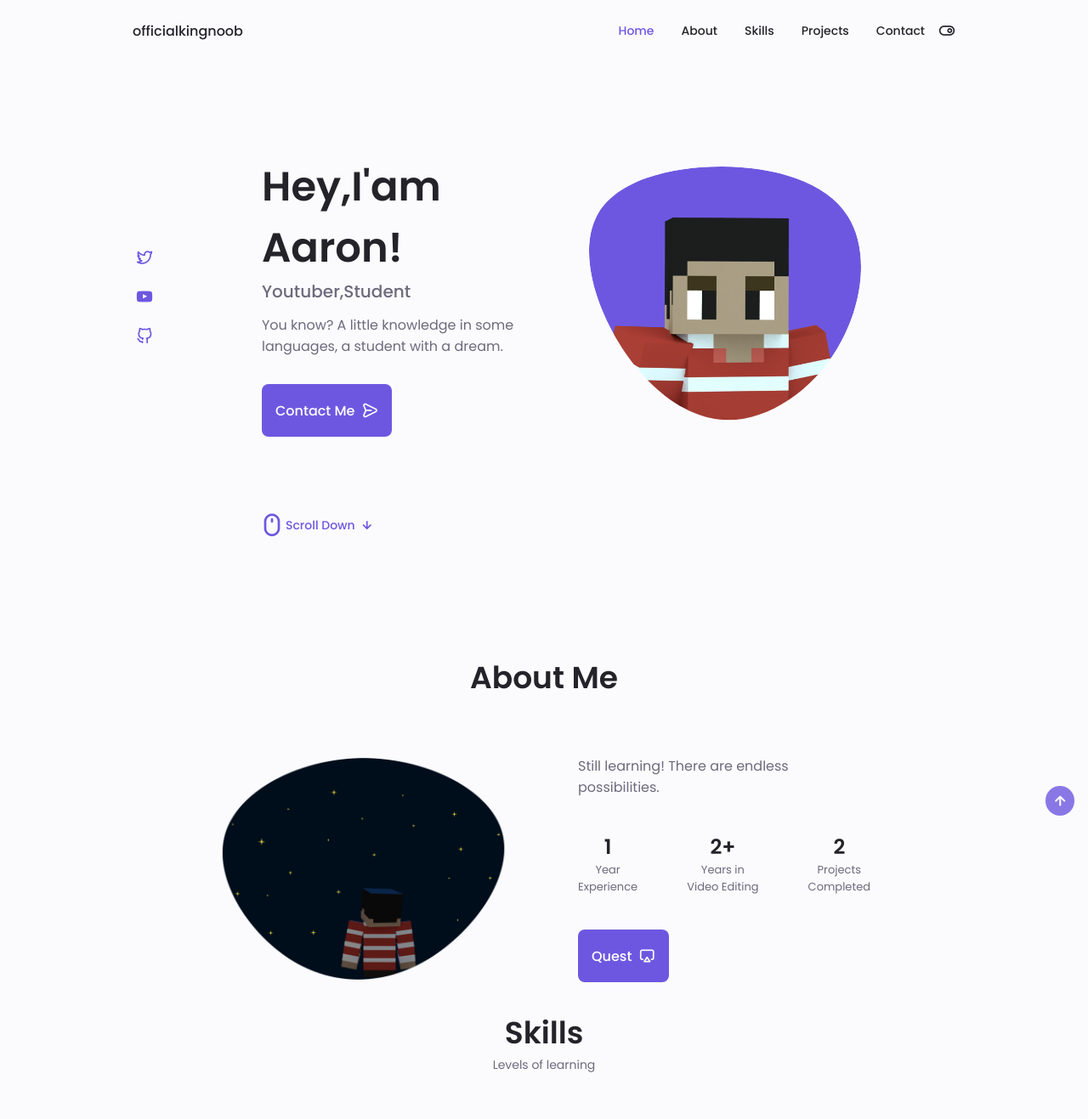
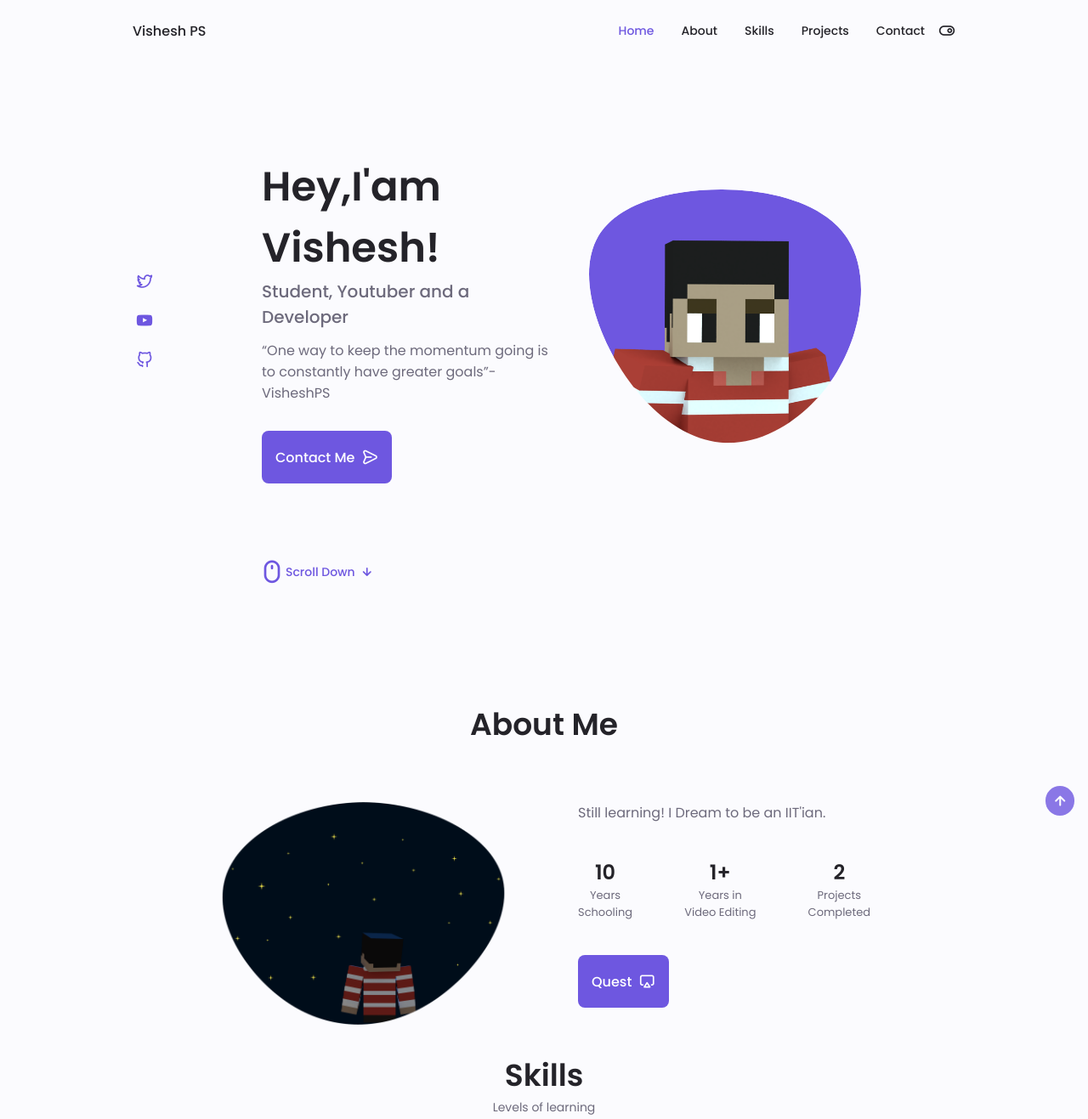
Before and after one commit to VisheshPS/PersonalWebsiteVishu, a plain HTML site: page index.html in a window 1280 px wide. Shown: the top 1317 px of the page at 85% size. Drawn offline with nearby package versions, Linux system fonts and the light colour scheme.

Commit message:
Update index.html

```diff
--- a/index.html
+++ b/index.html
@@ -13,7 +13,7 @@
         <!--==================== CSS ====================-->
         <link rel="stylesheet" href="assets/css/styles.css">
 
-        <title>officialkingnoob</title>
+        <title>visheshofficial</title>
 
         <link rel="shortcut icon" type="image/x-icon" href="assets/img/favicon-16x16.png">
 
@@ -22,7 +22,7 @@
         <!--==================== HEADER ====================-->
         <header class="header" id="header">
          <nav class="nav container">
-         <a href="#" class="nav__logo">officialkingnoob</a>
+         <a href="#" class="nav__logo">Vishesh PS</a>
 
          <div class="nav__menu" id="nav-menu">
              <ul class="nav__list grid">
@@ -81,13 +81,13 @@
                 <div class="home__container container grid">
                     <div class="home__content grid">
                         <div class="home__social">
-                            <a href="https://twitter.com/real_kingnoob" target="_blank" class="home__social-icon">
+                            <a href="https://twitter.com" target="_blank" class="home__social-icon">
                                 <i class="uil uil-twitter-alt"></i>
                             </a>
                             <a href="https://www.youtube.com/channel/UC_AKW_l7bb5xtoNmfNqlfeg" target="_blank" class="home__social-icon">
                                 <i class="uil uil-youtube"></i>
                             </a>
-                            <a href="https://github.com/officialkingnoob" target="_blank" class="home__social-icon">
+                            <a href="https://github.com/VisheshPS" target="_blank" class="home__social-icon">
                                 <i class="uil uil-github-alt"></i>
                             </a>
 
@@ -112,9 +112,9 @@
 
                         </div>
                         <div class="home__data">
-                            <h1 class="home__title">Hey,I'am Aaron!</h1>
-                            <h3 class="home__subtitle">Youtuber,Student</h3>
-                            <p class="home__description">You know? A little knowledge in some languages, a student with a dream.</p>
+                            <h1 class="home__title">Hey,I'am Vishesh!</h1>
+                            <h3 class="home__subtitle">Student, Youtuber and a Developer</h3>
+                            <p class="home__description">“One way to keep the momentum going is to constantly have greater goals”-VisheshPS</p>
                             <a href="#contact" class="button  button--flex">
                             Contact Me <i class="uil uil-message button__icon"></i></a>
 
@@ -138,16 +138,16 @@
                     <img src="/assets/img/about2.png" alt="about" class="about__img">
 
                     <div class="about__data">
-                        <p class="about__description">Still learning! There are endless possibilities.</p>
+                        <p class="about__description">Still learning! I Dream to be an IIT'ian.</p>
 
                         <div class="about__info">
                             <div>
-                                <span class="about__info-title">1</span>
-                                <span class="about__info-name">Year <br> Experience</span>
+                                <span class="about__info-title">10</span>
+                                <span class="about__info-name">Years <br> Schooling</span>
                             </div>
 
                             <div>
-                                <span class="about__info-title">2+</span>
+                                <span class="about__info-title">1+</span>
                                 <span class="about__info-name">Years in <br> Video Editing</span>
                             </div>
 
@@ -158,7 +158,7 @@
                     </div>
 
                     <div class="about__buttons">
-                        <a href="https://youtu.be/zOXDcGq7Ohg?t=126" class="button button--flex">
+                        <a href="https://home.iitd.ac.in" class="button button--flex">
                             Quest<i class="uil uil-airplay button__icon"></i>
                         </a>
                     </div>
@@ -235,7 +235,7 @@
                     <i class="uil uil-adobe-alt skills__icon"></i></i>
                     <div>
                         <h1 class="skills__title">Editing</h1>
-                        <span class="skills__subtitle">Started 2018</span>
+                        <span class="skills__subtitle">Started 2019</span>
                     </div>
 
                     <i class="uil uil-angle-down skills__arrow"></i>
@@ -290,9 +290,9 @@
                 <img src="/assets/img/project-automeme.png" alt="" class="portfolio__img">
 
                 <div class="portfolio__data">
-                    <h3 class="portfolio__title">r/Memes</h3>
-                    <p class="portfolio__description">r/Memes is a automeme bot which sends memes to a discord channel every 5mins or more as you choose it.</p>
-                    <a href="https://github.com/officialkingnoob/r-Memes" class="button button--flex button--small portfolio__button">
+                    <h3 class="portfolio__title">Unicorn Bot</h3>
+                    <p class="portfolio__description">Unicorn is a MultiPurpose bot which can do all these Custom commands, reaction roles, twitch, starboard, polls, levels, moderation, logging, timers, announcements, dashboard, premium.</p>
+                    <a href="https://discord.com/api/oauth2/authorize?client_id=850751934935990294&permissions=8&scope=bot" class="button button--flex button--small portfolio__button">
                     Tryit!
                     <i class="uil uil-angle-right-b button__icon"></i>
                 </a>
@@ -303,9 +303,9 @@
                 <img src="/assets/img/project-kingnoob.png" alt="" class="portfolio__img">
 
                 <div class="portfolio__data">
-                    <h3 class="portfolio__title">officialkingnoob</h3>
+                    <h3 class="portfolio__title">VisheshPS</h3>
                     <p class="portfolio__description">You are now looking at it.</p>
-                    <a href="https://officialkingnoob.com" class="button button--flex button--small portfolio__button">
+                    <a href="https://personalwebsitevishu.visheshps.repl.co" class="button button--flex button--small portfolio__button">
                     Refresh?
                     <i class="uil uil-angle-right-b button__icon"></i>
                 </a>
@@ -359,12 +359,12 @@
 
                         <div>
                             <h3 class="contact__title">Gmail</h3>
-                            <span class="contact__subtitle">officialkingnoob01@gmail.com</span>
+                            <span class="contact__subtitle">visheshvvsv14@gmail.com</span>
                         </div>
                        </div>
                    </div>
 
-                   <form form_id="66" action="https://formsubmit.co/officialkingnoob01@gmail.com" method="POST" class="contact__form grid">
+                   <form form_id="66" action="https://formsubmit.co/visheshvvsv14@gmail.com" method="POST" class="contact__form grid">
                        <div class="contact__inputs grid">
                            <div class="contact__content">
                             <input type="hidden" name="_template" value="box">
@@ -407,7 +407,7 @@
             <div class="footer__bg">
                 <div class="footer__container container grid">
                     <div>
-                        <h1 class="footer__title">officialkingnoob</h1>
+                        <h1 class="footer__title">Vishesh PS</h1>
                         <span class="footer__subtitle">Newbie</span>
                     </div>
                         <ul class="footer__links">
@@ -426,7 +426,7 @@
                                 <i class="uil uil-twitter-alt"></i>
                             </a>
 
-                            <a href="https://www.youtube.com/channel/UC_AKW_l7bb5xtoNmfNqlfeg" target="_blank" class="footer__social">
+                            <a href="https://www.youtube.com/channel/UCIkcLjfBa6bsRh0gDjWiaIg" target="_blank" class="footer__social">
                                 <i class="uil uil-youtube"></i>
                             </a>
 
@@ -434,7 +434,7 @@
                     </div>
                 </div>
 
-                <p class="footer__copy">officialkingnoob</p>
+                <p class="footer__copy">VisheshPS</p>
             </div>
 
         </footer>
```
